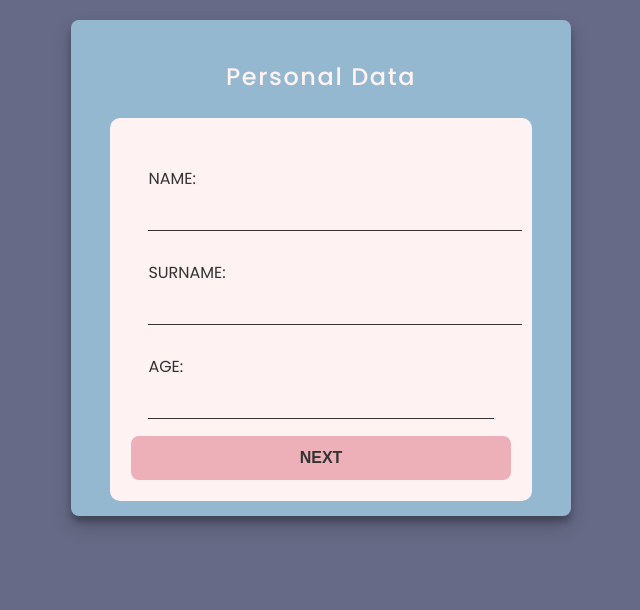
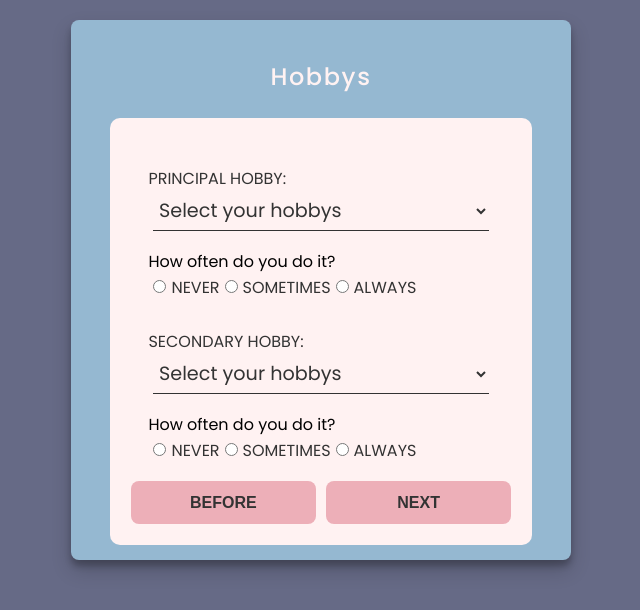
Before and after one commit to SofiaRubiano10/ProyectReactForms, a React (Vite) app: page / in a window 1280 px wide. Shown: the top 610 px of the page, without its empty margins (319-959 px from the left). Built offline with nearby package versions, Linux system fonts and the light colour scheme.

Commit message:
Creación de cuerpo y estilos del componente hobbys

```diff
--- a/src/App.jsx
+++ b/src/App.jsx
@@ -1,10 +1,12 @@
-import PersonalData from "./components/PersonalData";
+// import PersonalData from "./components/PersonalData";
+import Hobbys from "./components/Hobbys";
 
 function App() {
   return (
     <>
       <div className="container">
-        <PersonalData />
+        {/* <PersonalData /> */}
+        <Hobbys />
       </div>
     </>
   );
--- /dev/null
+++ b/src/components/Hobbys.jsx
@@ -0,0 +1,87 @@
+const Hobbys = () => {
+  return (
+    <main>
+      <h3>Hobbys</h3>
+      <div className="card">
+        <form autoComplete="off">
+          <fieldset>
+            <label htmlFor="hobbys"> Principal hobby:</label>
+            <select id="hobbys">
+              <option value="">Select your hobbys</option>
+              <option value="dance">Dance</option>
+              <option value="read">Read</option>
+              <option value="sports">Sports</option>
+              <option value="shopping">Shopping</option>
+              <option value="cook">Cook</option>
+              <option value="play">Play</option>
+              <option value="sing">Sing</option>
+              <option value="travel">Travel</option>
+            </select>
+          </fieldset>
+          <fieldset>
+            <legend>How often do you do it?</legend>
+            <div className="card__radio">
+              <input type="radio" id="never" name="frecuency" value="never" />
+              <label htmlFor="never">Never</label>
+
+              <input
+                type="radio"
+                id="sometimes"
+                name="frecuency"
+                value="sometimes"
+              />
+              <label htmlFor="sometimes">Sometimes</label>
+
+              <input type="radio" id="always" name="frecuency" value="always" />
+              <label htmlFor="always">Always</label>
+            </div>
+          </fieldset>
+          <fieldset>
+            <label htmlFor="hobbys"> Secondary hobby:</label>
+            <select id="hobbys">
+              <option value="">Select your hobbys</option>
+              <option value="dance">Dance</option>
+              <option value="read">Read</option>
+              <option value="sports">Sports</option>
+              <option value="shopping">Shopping</option>
+              <option value="cook">Cook</option>
+              <option value="play">Play</option>
+              <option value="sing">Sing</option>
+              <option value="travel">Travel</option>
+            </select>
+          </fieldset>
+          <fieldset>
+            <legend>How often do you do it?</legend>
+            <div className="card__radio">
+              <input type="radio" id="never" name="frecuency2" value="never" />
+              <label htmlFor="never">Never</label>
+
+              <input
+                type="radio"
+                id="sometimes"
+                name="frecuency2"
+                value="sometimes"
+              />
+              <label htmlFor="sometimes">Sometimes</label>
+
+              <input
+                type="radio"
+                id="always"
+                name="frecuency2"
+                value="always"
+              />
+              <label htmlFor="always">Always</label>
+            </div>
+          </fieldset>
+
+          <div className="card__buttons">
+            <button type="submit">Before</button>
+            <button type="submit">Next</button>
+          </div>
+        </form>
+      </div>
+    </main>
+  );
+};
+
+export default Hobbys;
--- a/src/components/PersonalData.jsx
+++ b/src/components/PersonalData.jsx
@@ -21,6 +21,7 @@ const PersonalData = () => {
               min="1"
               max="99"
               step="1"
+              required
             ></input>
           </fieldset>
           <button type="submit">Next</button>
--- a/src/styles/components/_card.scss
+++ b/src/styles/components/_card.scss
@@ -5,4 +5,8 @@
   padding: 1.3rem;
   margin: 0 1.5rem;
   border-radius: 10px;
+  &__buttons {
+    display: flex;
+    gap: 10px;
+  }
 }
--- a/src/styles/components/_inputs.scss
+++ b/src/styles/components/_inputs.scss
@@ -4,6 +4,7 @@
   input[type="text"],
   input[type="email"],
   input[type="number"],
+  input[type="radio"],
   select {
     font-family: v.$font-family;
     font-size: 1.2rem;
@@ -13,5 +14,7 @@
     outline: none;
     color: v.$black;
     background: transparent;
+    margin-right: 5px;
+    margin-left: 5px;
   }
 }
--- a/src/styles/components/_label.scss
+++ b/src/styles/components/_label.scss
@@ -5,6 +5,5 @@
     color: v.$black;
     text-transform: uppercase;
     margin-top: 10px;
-    background: transparent;
   }
 }
```
